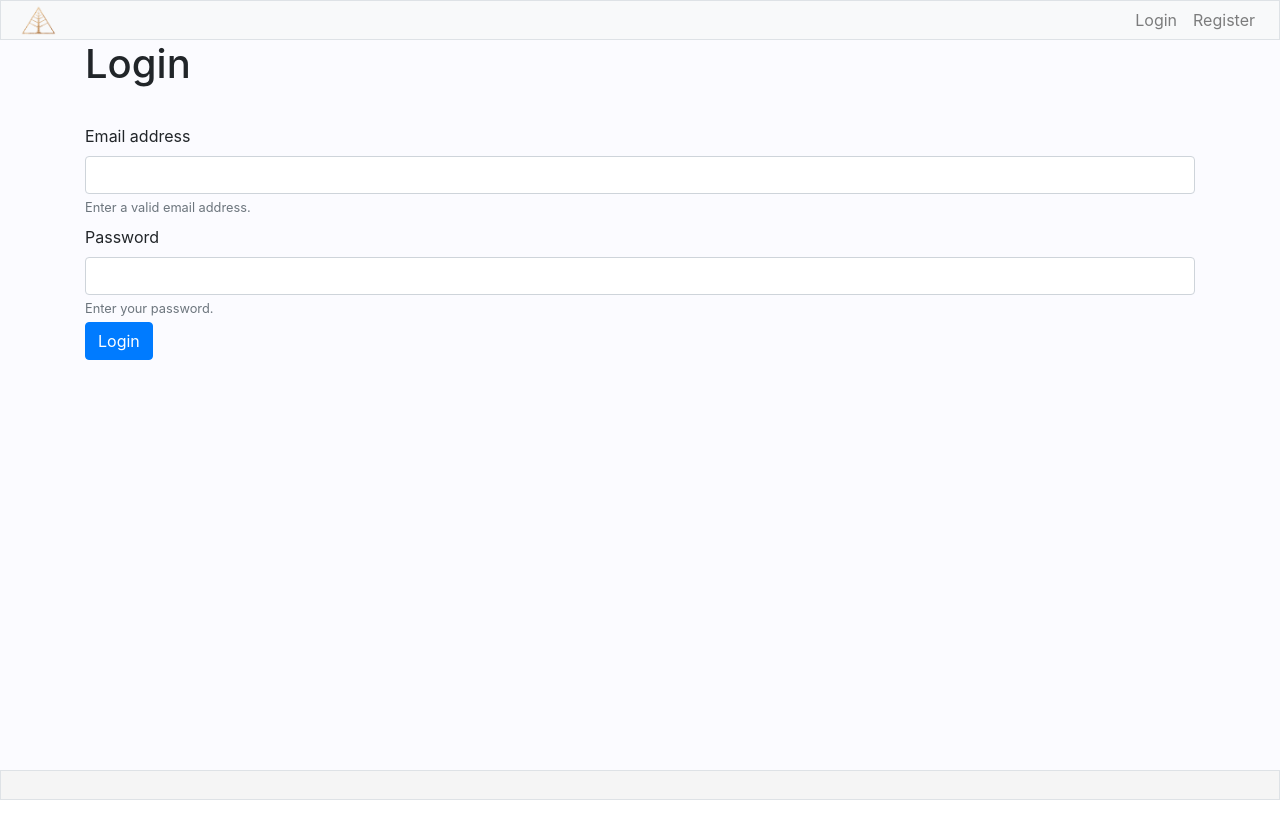
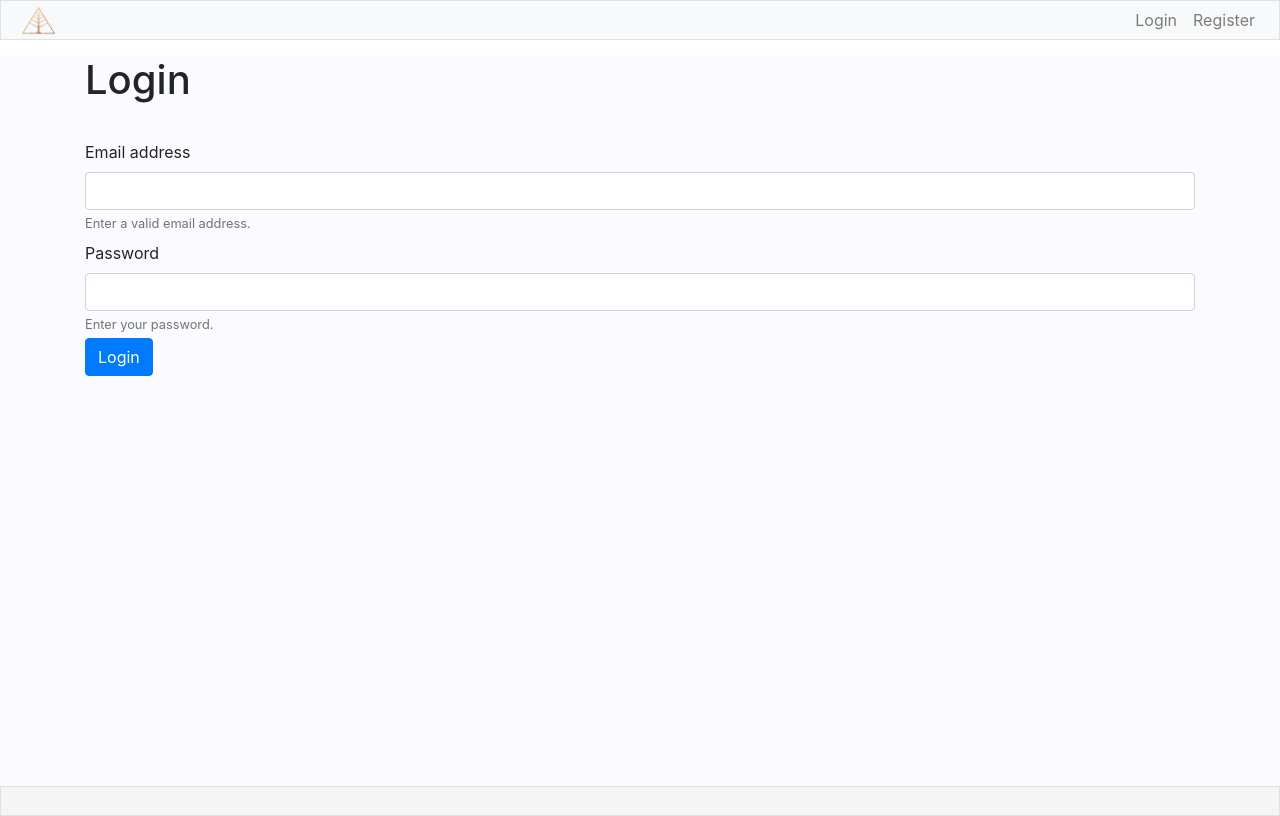
Before and after one commit to AshwinS27/jaseci, a React (Create React App) app in the folder frontend/web/: page /login in a window 1280 px wide. Built offline with nearby package versions, Linux system fonts and the light colour scheme.

Commit message:
Colorsv3 (#20)
* drop shadows

* drop shadows

Co-authored-by: BrianlifeLogify <brian@lifelogfiy.com>

```diff
--- a/frontend/web/src/DayViews.jsx
+++ b/frontend/web/src/DayViews.jsx
@@ -37,9 +37,9 @@ class DayViewLeft extends Component {
     return (
       <Container fluid className="m-0 p-0">
         <small>
-          <Calendar value={this.state.date} onChange={this.onChange} />
+          <Calendar className="shadow mb-3" value={this.state.date} onChange={this.onChange} />
         </small>
-        <small>Ver. 0.39.2 </small>
+
         {current && (
           <DeepMITs
             w_id={current}
@@ -56,6 +56,7 @@ class DayViewLeft extends Component {
             items={w_filter.deepRunning()}
           />
         )}
+        <small>Ver. 0.39.2 </small>
       </Container>
     );
   }
--- a/frontend/web/src/components/deep-mits.jsx
+++ b/frontend/web/src/components/deep-mits.jsx
@@ -68,7 +68,7 @@ class DeepMITs extends Component {
             </Row>
         )}
         <Row>
-          <Col className="p-0">
+          <Col className="shadow p-0">
             <DragDropContext onDragEnd={this.handle_drag}>
               <Droppable droppableId={this.props.w_id}>
                 {(provided) => (
--- a/frontend/web/src/components/login.jsx
+++ b/frontend/web/src/components/login.jsx
@@ -41,7 +41,7 @@ class LogIn extends Component {
   render() {
     const { email, pass, errors } = this.state;
     return (
-      <div className="container-sm">
+      <div className="container-sm mt-3">
         {this.props.session.logged_in && <Redirect to="/Day" />}
         <ServerErrors errors={this.props.session.error} />
         {this.props.session.token === "user_created" && (
--- a/frontend/web/src/styles/colors.scss
+++ b/frontend/web/src/styles/colors.scss
@@ -7,19 +7,19 @@
     --light-error:#AC2E00;
     --light-success:#708C32;
     --light-disabled:#B5B5B5;
-    --light-running:#FFf6AE1E;                                // current in progress
-    --light-completed:#B4D7811E;                              // current completed in middle
+    --light-running:#FFE66E54;                                // current in progress
+    --light-completed:#B4D7815E;                              // current completed in middle
     --light-scheduled:#ffffed;
-    --light-canceled:#DFD7D750;                               // current abandoned in middle
+    --light-canceled:#DFD7D760;                               // current abandoned in middle
     --light-white:#FAFCFA;                                  // current workette
-    --light-workset:#FEEDE190;                                // current workset
-    --light-empty-workset:#FEEDE190;                          // current empty
-    --light-mit-completed:#B4D7811E;                          // current completed
-    --light-mit-abandoned:#DFD7D750;                          // current abandoned
-    --light-note:#E1F1F7C0;                                   // current note
+    --light-workset:#FEEDE1B0;                                // current workset
+    --light-empty-workset:#FEEDE1B0;                          // current empty
+    --light-mit-completed:#B4D7815E;                          // current completed
+    --light-mit-abandoned:#DFD7D760;                          // current abandoned
+    --light-note:#C4E3EF60;                                   // current note
     --light-app-header:#282c34;
-    --light-starred:#FFE66E14;                                // current star
-    --light-link:#C4E3EF80;                                   // current link
+    --light-starred:#fff6ae5e;                                // current star
+    --light-link:#E1F1F7F0;                                   // current link
     /* old
     --light-running:#ededff;                                // current in progress
     --light-completed:#edffed;                              // current completed in middle
--- a/frontend/web/src/utils/filters.jsx
+++ b/frontend/web/src/utils/filters.jsx
@@ -75,7 +75,7 @@ const workette_filters = {
       if (
         k.context.is_MIT &&
         workette_filters.open(k) &&
-        workette_filters.scheduled_now(k)
+        workette_filters.scheduled_now(k) && !workette_filters.running(k)
       )
         ret.push(k.jid);
     });
```
